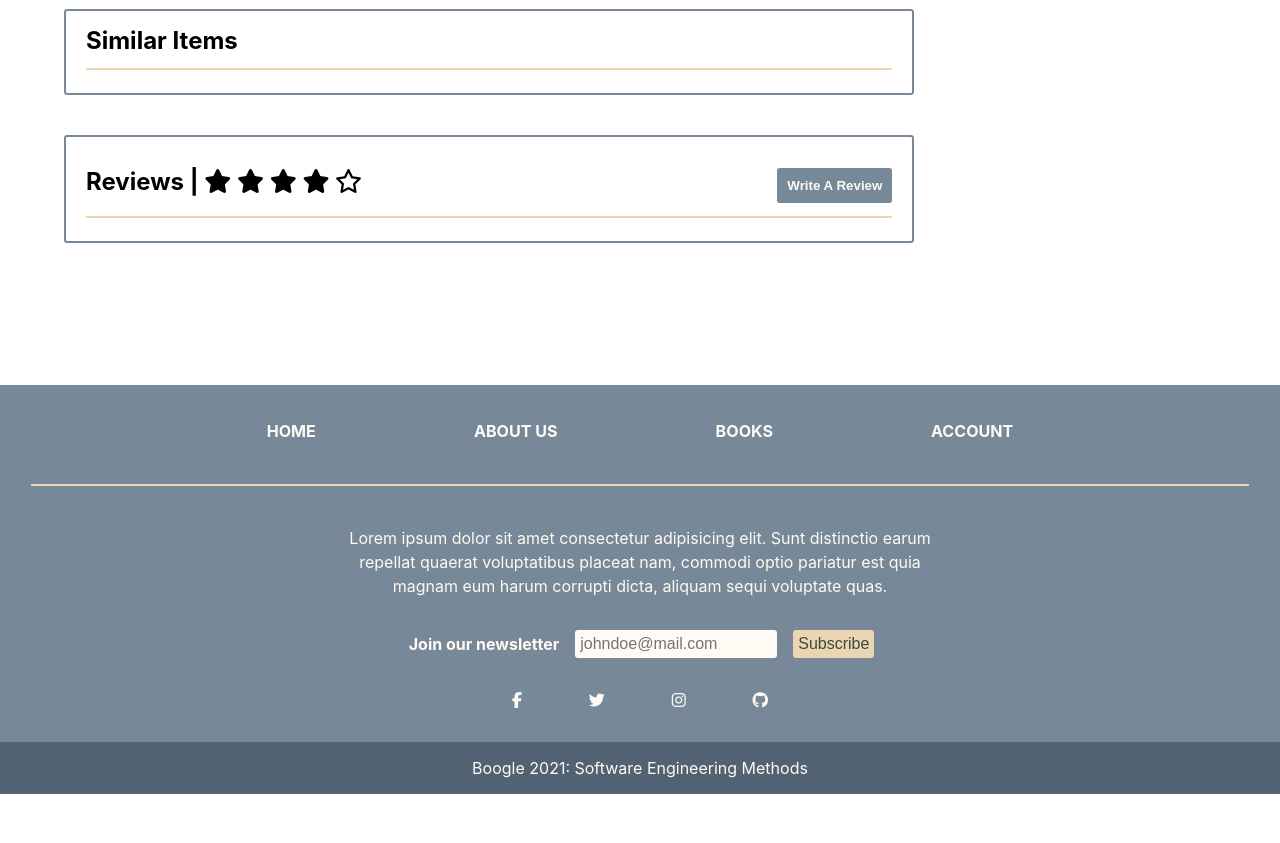
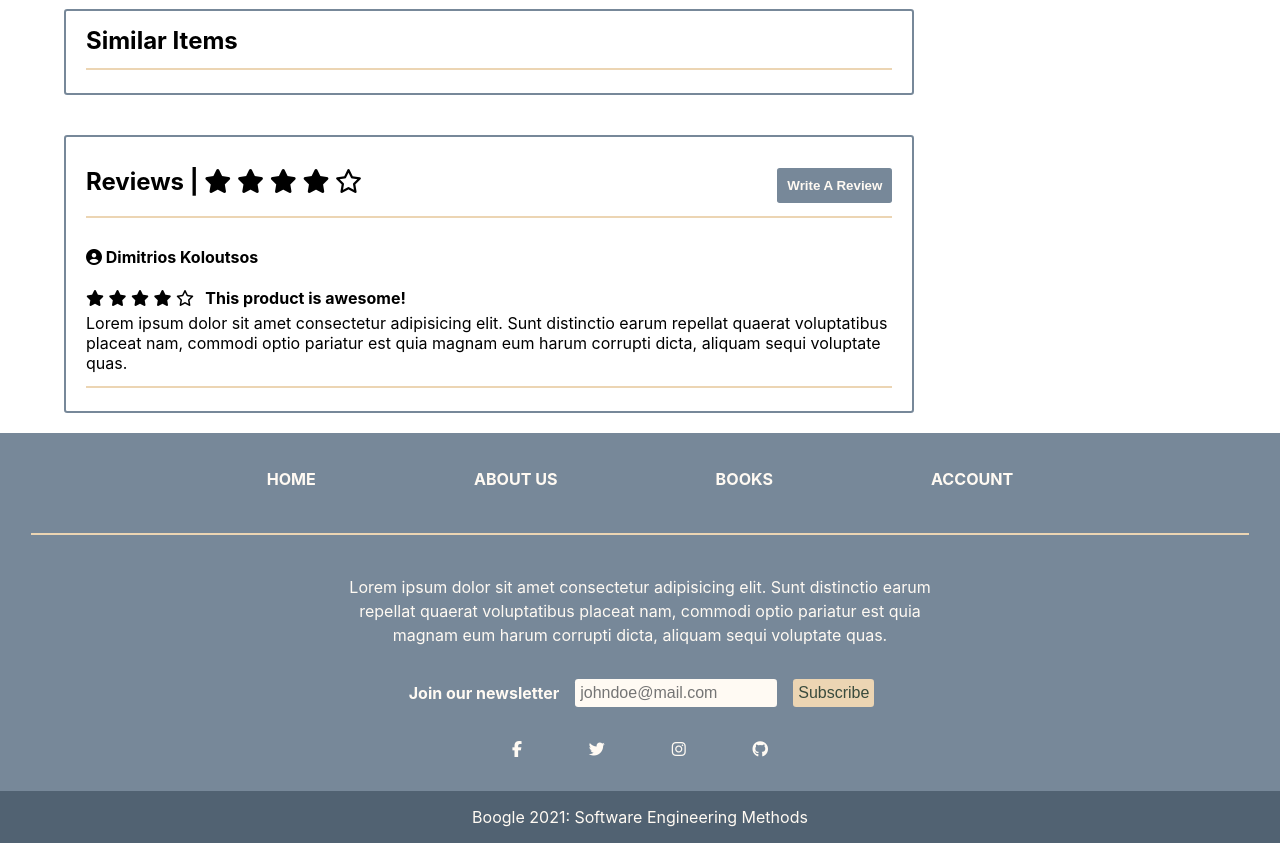
Before and after one commit to Gyu-Park/Book-Store-Website-Project, a Spring app: template src/main/resources/templates/product.html in a window 1280 px wide. Shown: the part 507-1350 px from the top of the page. Before the commit the page ends 1301 px from the top, so only its background shows below. Run offline with Thymeleaf, Linux system fonts and the light colour scheme; the template is opened without the code that fills it, so the values that code supplies are empty; some of the project's set-up classes (security, data sources, template engines, error pages and the like) are left out, and stand-ins take their place; some libraries are stand-ins or nearby versions.

Commit message:
Product Reviews
created a container that allows the user to view the reviews written about the product. The basic template is up but there still needs to be more styles added.

```diff
--- a/src/main/resources/templates/product.html
+++ b/src/main/resources/templates/product.html
@@ -254,6 +254,42 @@
           </h2>
         </div>
         <hr>
+
+        <div class="customer-review-container">
+
+          <!--Review Templates-->
+          <div class="product-row">
+            <div class="single-review-container">
+              <div class="product-row">
+                <h4><i id="review-user-icon" class="fas fa-user-circle"></i>&nbsp;Dimitrios Koloutsos</h4>
+              </div>
+
+              <div class="product-row">
+                <div class="single-review-star-container">
+                  <i class="fas fa-star"></i>
+                  <i class="fas fa-star"></i>
+                  <i class="fas fa-star"></i>
+                  <i class="fas fa-star"></i>
+                  <i class="far fa-star"></i>
+                </div>
+                <!--Review Title-->
+                <b>&nbsp;&nbsp;&nbsp;This product is awesome!</b>
+              </div>
+
+              <div class="product-row">
+                <div class="signle-review-description">
+                  <p>Lorem ipsum dolor sit amet consectetur adipisicing elit. Sunt distinctio earum repellat quaerat
+                    voluptatibus placeat nam, commodi optio pariatur est quia magnam eum harum corrupti dicta,
+                    aliquam sequi voluptate quas.</p>
+                </div>
+              </div>
+
+            </div>
+          </div>
+          <hr>
+          <!--End-->
+
+        </div>
       </div>
     </div>
 
```
